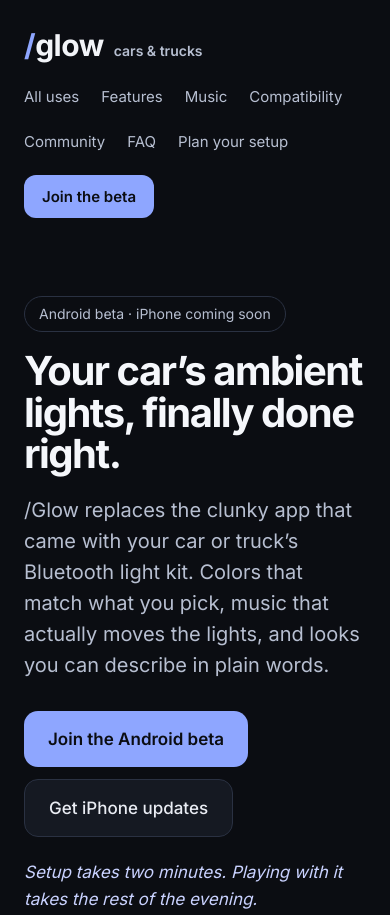
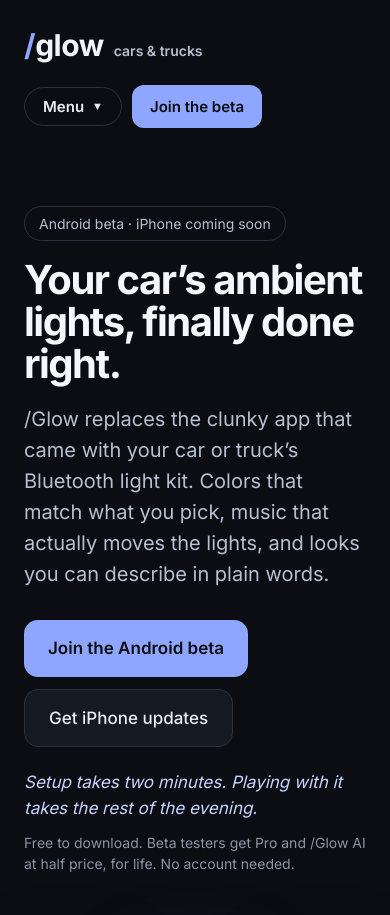
Before and after one commit to zburnsdrake/slashglow-site, a plain HTML site: page cars.html in a window 390 px wide. Shown: the top 915 px of the page. Drawn offline with Linux system fonts and the light colour scheme.

Commit message:
Phones: fold the header links into a Menu pill; Join the beta stays visible
Co-Authored-By: Claude Opus 5.5 <noreply@anthropic.com>
Claude-Session: https://claude.ai/code/session_01Jz8E6RPxFgDoHfSDKmPJNo

```diff
--- /dev/null
+++ b/assets/menu.js
@@ -0,0 +1,44 @@
+// Phones: the header's secondary links fold into a "Menu ▾" pill, so the headline is on the first screen.
+// The call to action (the filled button) stays visible. Without JavaScript the full link row shows as before.
+(function(){
+  var nav = document.querySelector('nav[aria-label="Main"]');
+  if(!nav) return;
+  var links = Array.prototype.filter.call(nav.children, function(a){ return a.tagName === 'A' && !/background/.test(a.getAttribute('style') || ''); });
+  if(links.length < 2) return;
+
+  var css = document.createElement('style');
+  css.textContent =
+    '.gm-btn{display:none;align-items:center;gap:8px;background:transparent;color:#e9ecf3;border:1px solid #2a3142;border-radius:999px;' +
+    'padding:9px 18px;font:600 15px Inter,system-ui,sans-serif;cursor:pointer}' +
+    '.gm-btn:focus-visible{outline:2px solid #8ea6ff;outline-offset:2px}' +
+    '.gm-btn .gm-tri{font-size:11px;transition:transform .15s}.gm-btn[aria-expanded="true"] .gm-tri{transform:rotate(180deg)}' +
+    '.gm-panel{display:contents}' +
+    '@media (max-width:760px){' +
+      'nav[aria-label="Main"]{gap:10px!important;flex-wrap:nowrap!important}' +
+      '.gm-btn{display:inline-flex}' +
+      '.gm-panel{display:none;position:absolute;left:16px;right:16px;top:100%;margin-top:4px;z-index:50;background:#141824;border:1px solid #2a3142;' +
+        'border-radius:16px;padding:8px;box-shadow:0 12px 32px rgba(0,0,0,.45)}' +
+      '.gm-panel.open{display:flex;flex-direction:column}' +
+      '.gm-panel a{padding:12px 14px;border-radius:10px;font-size:16px!important}' +
+      '.gm-panel a:hover,.gm-panel a:focus-visible{background:#1d2232}' +
+      'header{position:relative}' +
+    '}' +
+    '@media (prefers-reduced-motion:reduce){.gm-btn .gm-tri{transition:none}}';
+  document.head.appendChild(css);
+
+  var btn = document.createElement('button');
+  btn.type = 'button'; btn.className = 'gm-btn';
+  btn.setAttribute('aria-expanded', 'false'); btn.setAttribute('aria-controls', 'gm-panel');
+  btn.innerHTML = 'Menu <span class="gm-tri" aria-hidden="true">▼</span>';
+  var panel = document.createElement('div');
+  panel.className = 'gm-panel'; panel.id = 'gm-panel';
+  nav.insertBefore(btn, links[0]);
+  nav.insertBefore(panel, links[0]);
+  links.forEach(function(a){ panel.appendChild(a); });
+
+  function setOpen(on){ panel.classList.toggle('open', on); btn.setAttribute('aria-expanded', on ? 'true' : 'false'); }
+  btn.addEventListener('click', function(e){ e.stopPropagation(); setOpen(!panel.classList.contains('open')); });
+  panel.addEventListener('click', function(e){ if(e.target.closest('a')) setOpen(false); });
+  document.addEventListener('click', function(e){ if(!nav.contains(e.target)) setOpen(false); });
+  document.addEventListener('keydown', function(e){ if(e.key === 'Escape' && panel.classList.contains('open')){ setOpen(false); btn.focus(); } });
+})();
--- a/cars.html
+++ b/cars.html
@@ -259,5 +259,6 @@ a{color:#8ea6ff}a:hover{color:#b8c6ff}
 <script src="assets/site.js?v=3"></script>
 <script src="assets/dc-lite.js"></script>
 <script src="assets/cars.js"></script>
+<script src="assets/menu.js?v=1" defer></script>
 </body>
 </html>
```
Also changed, not shown: community.html (+1 -0 lines), index.html (+1 -0 lines), open.html (+1 -0 lines), plan.html (+1 -0 lines), testing.html (+1 -0 lines).
